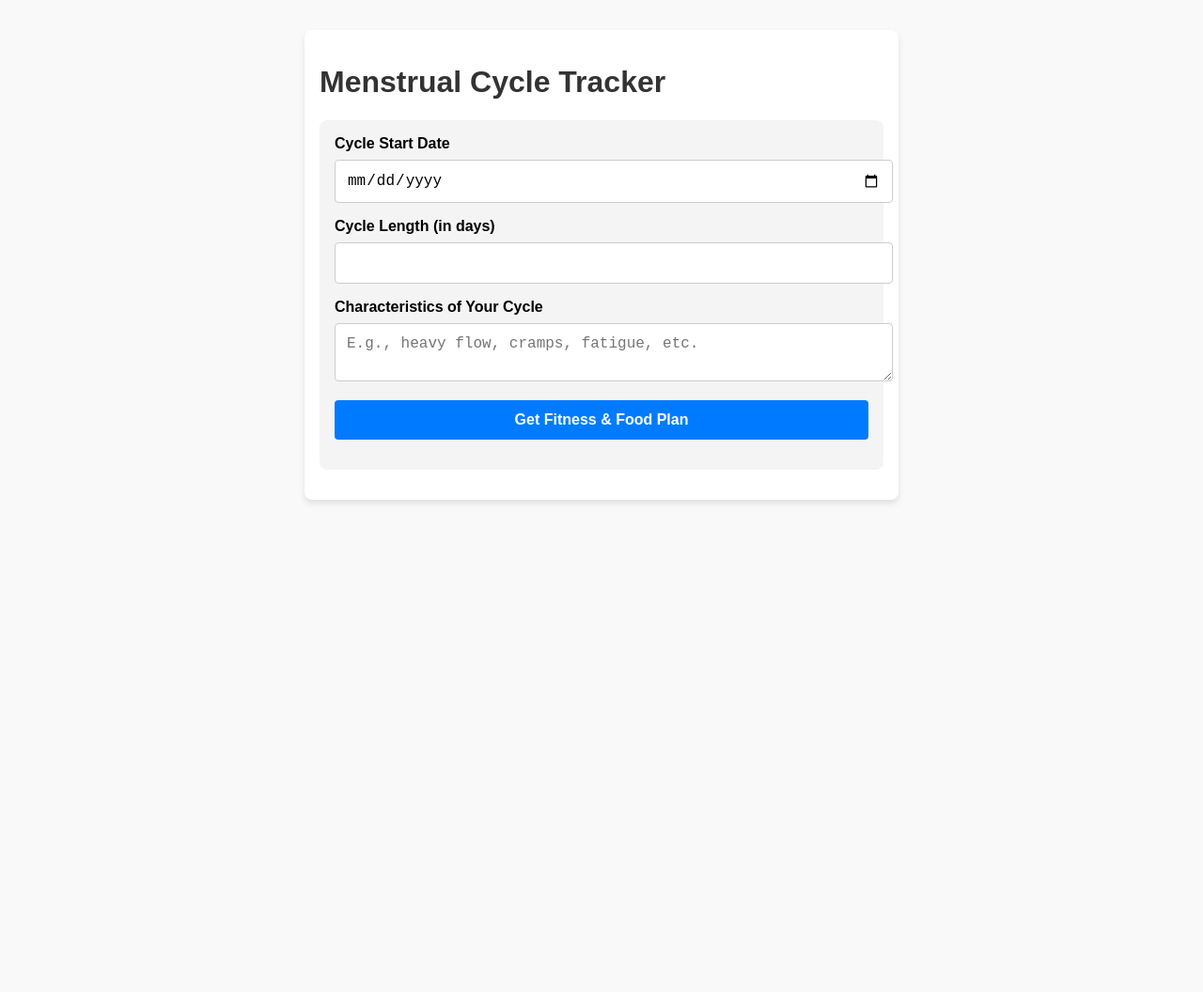
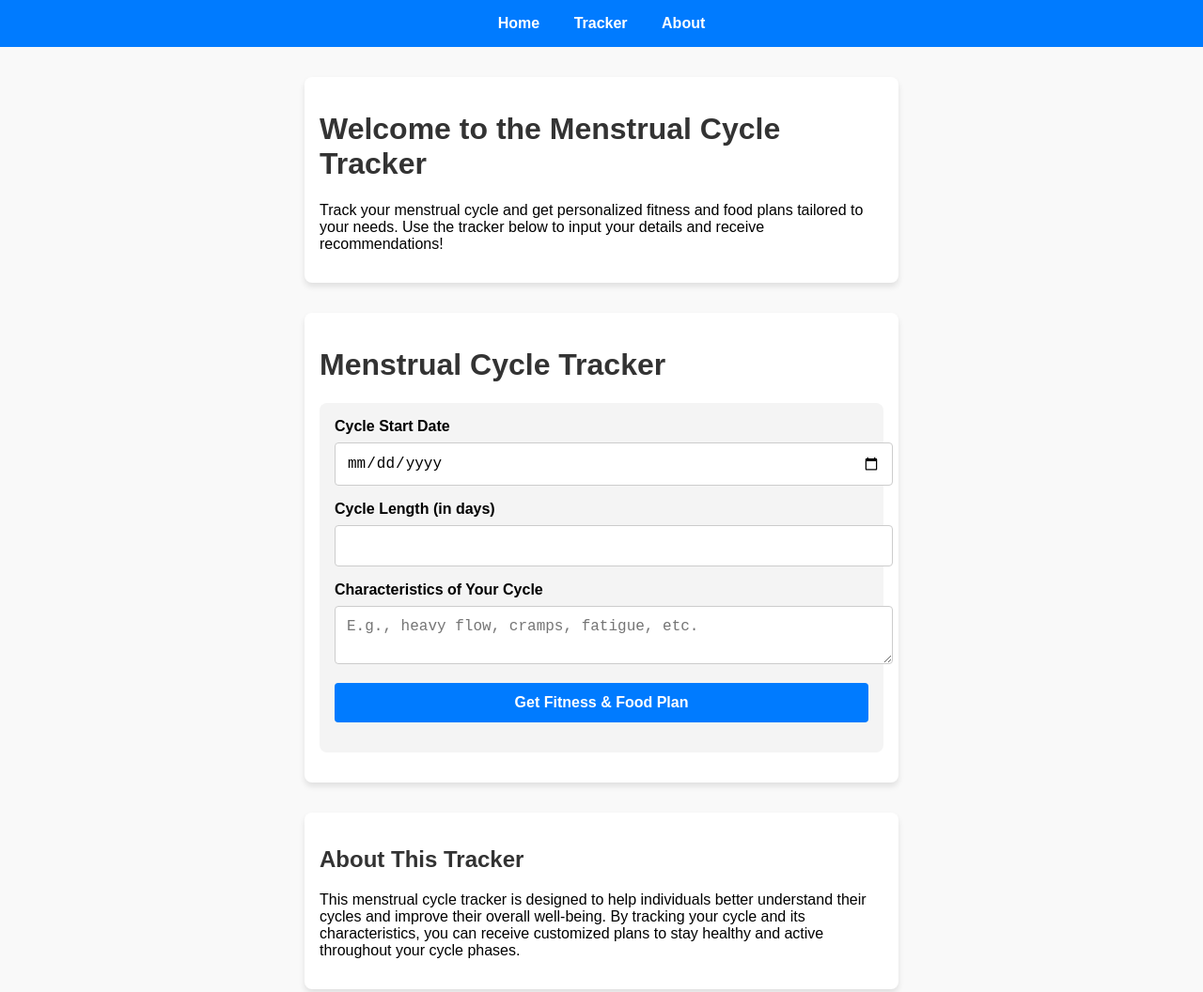
Before and after one commit to elainehua10/sync-her-up, a website: page index.html in a window 1280 px wide. Shown: the top 1056 px of the page at 94% size. Before the commit the page ends 800 px from the top, so only its background shows below. Drawn offline with Linux system fonts and the light colour scheme.

Commit message:
Update index.html

```diff
--- a/index.html
+++ b/index.html
@@ -10,6 +10,21 @@
       margin: 0;
       padding: 0;
       background-color: #f9f9f9;
+    }
+    .navbar {
+      background-color: #007BFF;
+      color: white;
+      padding: 1rem;
+      text-align: center;
+    }
+    .navbar a {
+      color: white;
+      margin: 0 1rem;
+      text-decoration: none;
+      font-weight: bold;
+    }
+    .navbar a:hover {
+      text-decoration: underline;
     }
     .container {
       max-width: 600px;
@@ -55,7 +70,18 @@
 </head>
 <body>
 
+<div class="navbar">
+  <a href="main_menu.html">Home</a>
+  <a href="#tracker">Tracker</a>
+  <a href="#about">About</a>
+</div>
+
 <div class="container">
+  <h1>Welcome to the Menstrual Cycle Tracker</h1>
+  <p>Track your menstrual cycle and get personalized fitness and food plans tailored to your needs. Use the tracker below to input your details and receive recommendations!</p>
+</div>
+
+<div class="container" id="tracker">
   <h1>Menstrual Cycle Tracker</h1>
   <div class="card">
     <label for="cycleStartDate">Cycle Start Date</label>
@@ -81,6 +107,11 @@
       <p id="foodPlan"></p>
     </div>
   </div>
+</div>
+
+<div class="container" id="about">
+  <h2>About This Tracker</h2>
+  <p>This menstrual cycle tracker is designed to help individuals better understand their cycles and improve their overall well-being. By tracking your cycle and its characteristics, you can receive customized plans to stay healthy and active throughout your cycle phases.</p>
 </div>
 
 <script>
```
